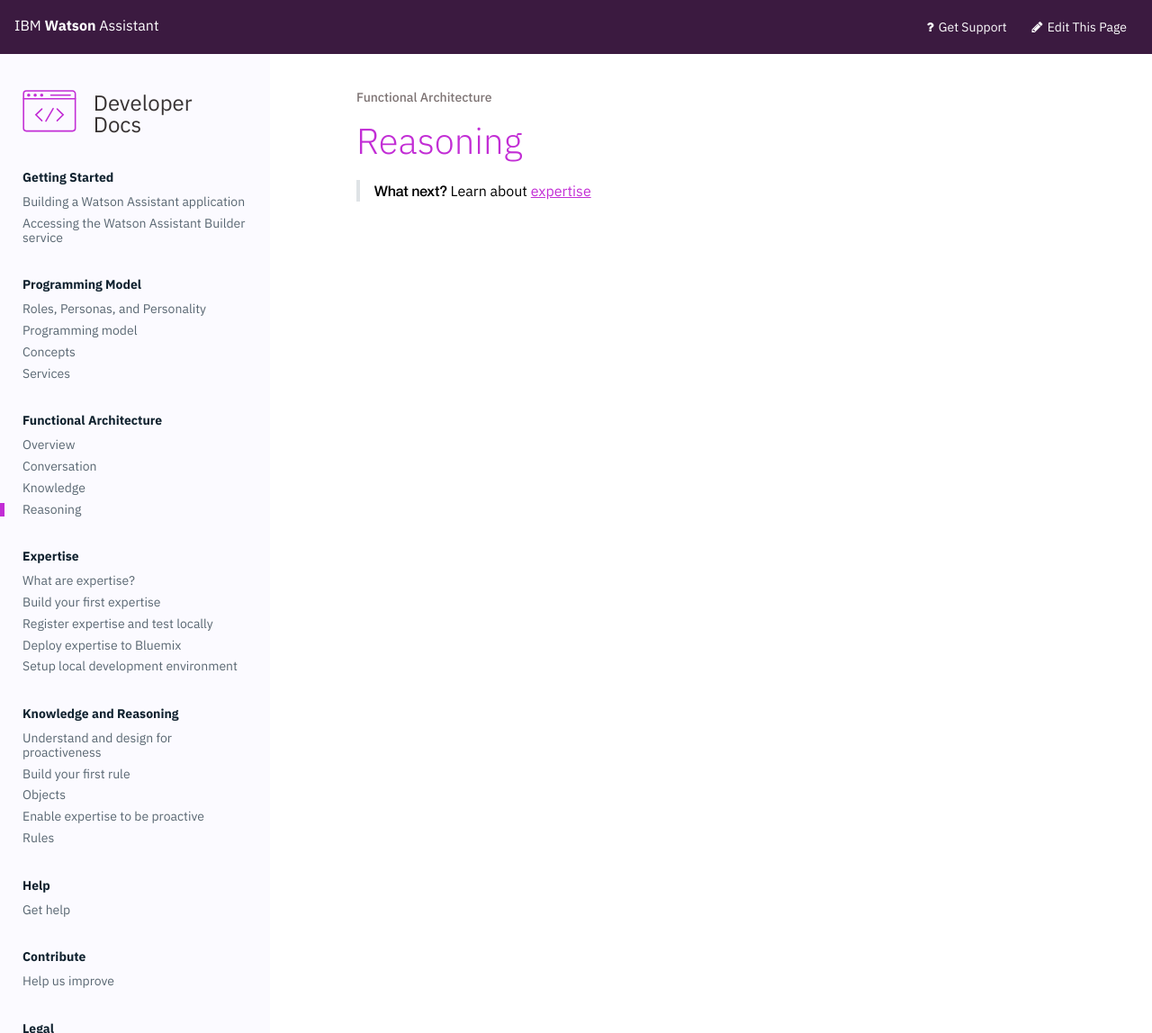
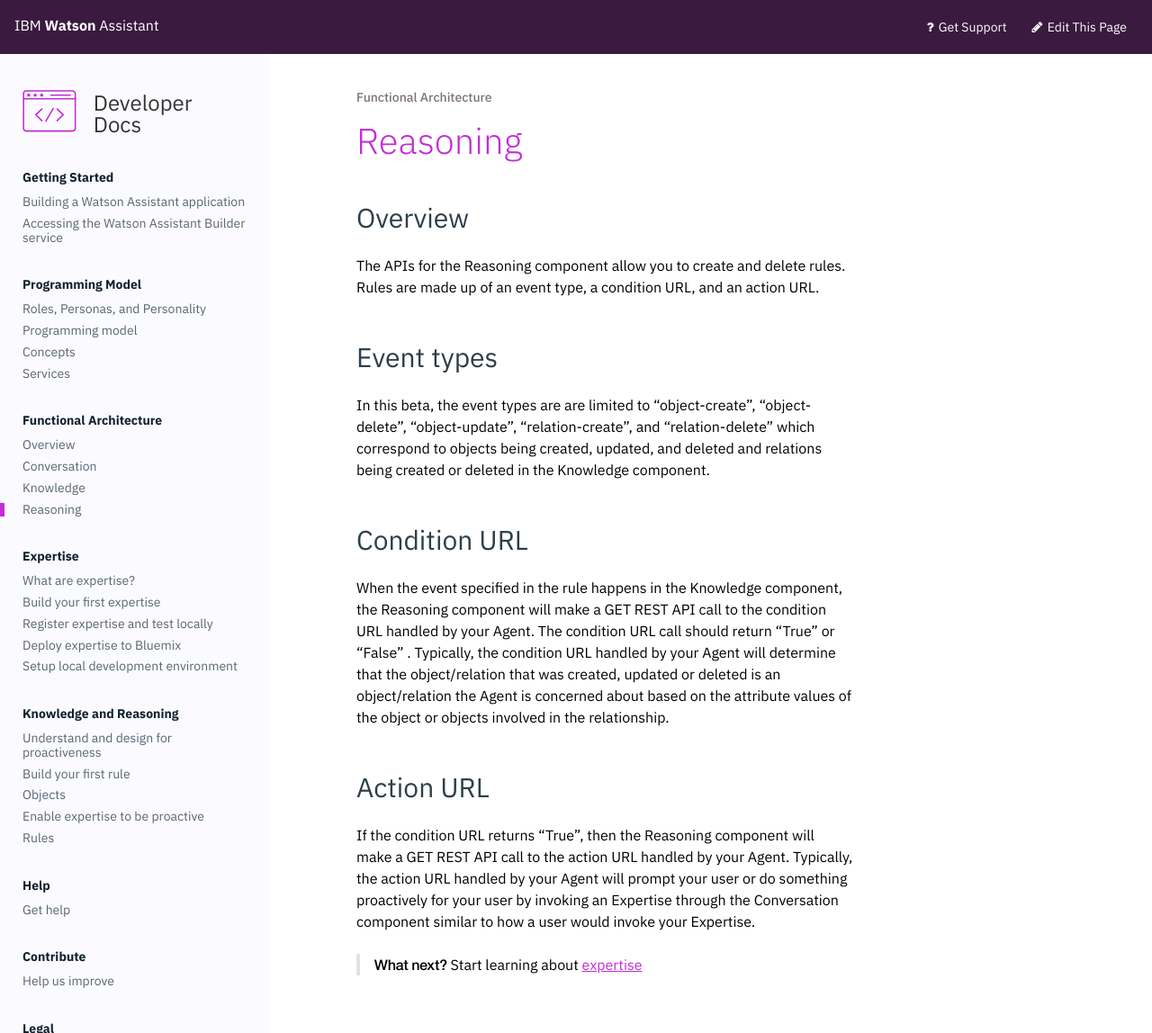
Before and after one commit to benjohnsonnlp/developer, a Jekyll site: the page built from _content/understand-service/agent-subscription.md, in a window 1280 px wide. Shown: the whole page at 90% size. Built offline with Jekyll 4.4.1, drawn with Linux system fonts in a browser that asks for light colours.

Commit message:
provides content for Reasoning component

```diff
--- a/_content/understand-service/agent-subscription.md
+++ b/_content/understand-service/agent-subscription.md
@@ -3,4 +3,19 @@
 weight: 40
 ---
 
->**What next?**  Learn about [expertise]({{site.baseurl}}/expertise/what-are-they)
+## Overview
+
+The APIs for the Reasoning component allow you to create and delete rules.  Rules are made up of an event type, a condition URL, and an action URL.
+
+## Event types
+In this beta, the event types are are limited to "object-create", "object-delete", "object-update", "relation-create", and "relation-delete" which correspond to objects being created, updated, and deleted and relations being created or deleted in the Knowledge component.
+
+## Condition URL
+
+When the event specified in the rule happens in the Knowledge component, the Reasoning component will make a GET REST API call to the condition URL handled by your Agent. The condition URL call should return "True" or "False" .  Typically, the condition URL handled by your Agent will determine that the object/relation that was created, updated or deleted is an object/relation the Agent is concerned about based on the attribute values of the object or objects involved in the relationship.
+
+## Action URL
+
+If the condition URL returns "True", then the Reasoning component will make a GET REST API call to the action URL handled by your Agent.  Typically, the action URL handled by your Agent will prompt your user or do something proactively for your user by invoking an Expertise through the Conversation component similar to how a user would invoke your Expertise.
+
+>**What next?**  Start learning about [expertise]({{site.baseurl}}/expertise/what-are-they)
```
